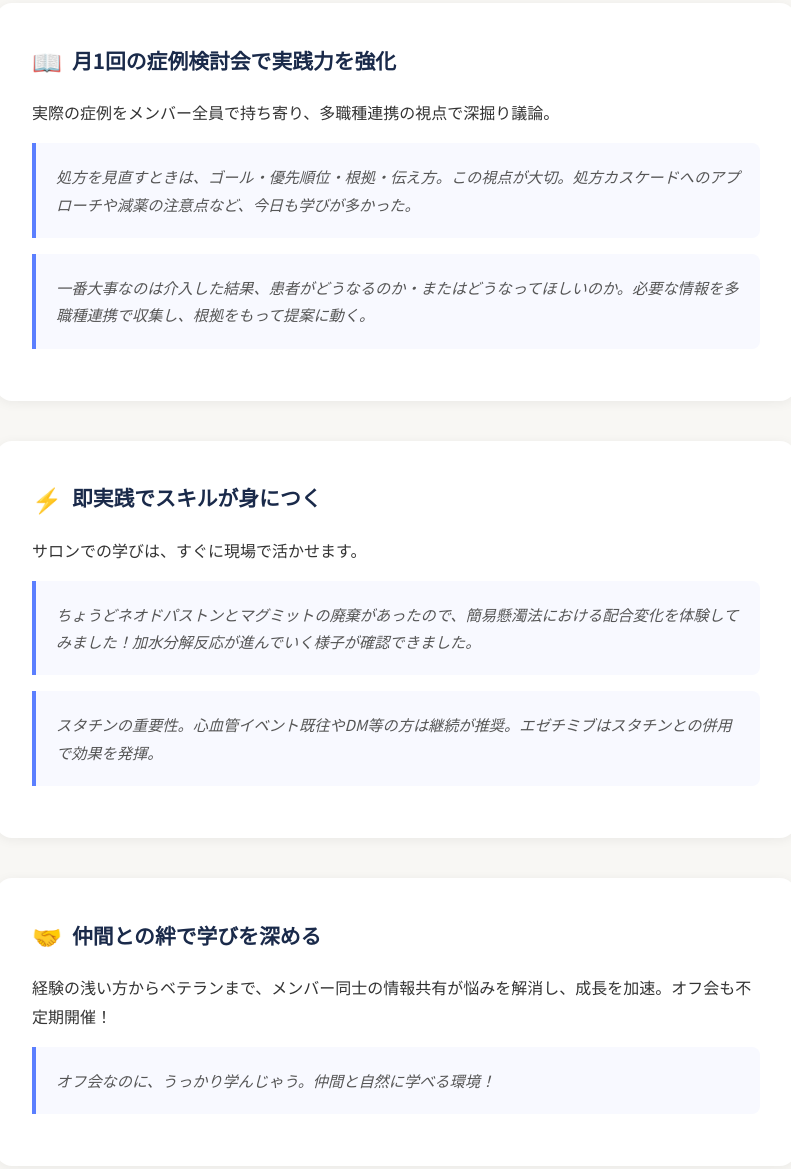
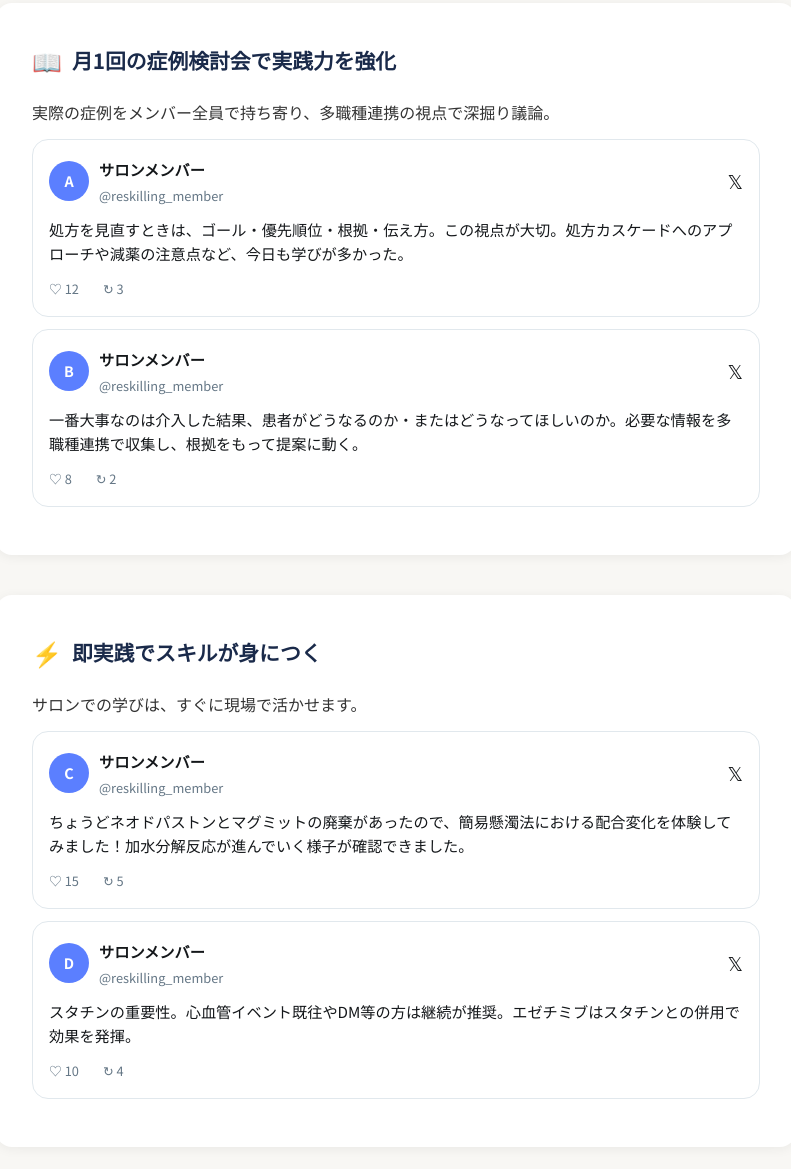
Before and after one commit to WISEinc-pharmacy/pharmacist-campus-lp, a plain HTML site: page reskilling.html in a window 1280 px wide. Shown: the part 4643-5812 px from the top of the page, without its empty margins (244-1035 px from the left). Drawn offline with Linux system fonts and the light colour scheme.

Commit message:
バーアニメーション追加・アウトプット投稿をX風カードに変更

```diff
--- a/reskilling.html
+++ b/reskilling.html
@@ -443,6 +443,8 @@
             justify-content: flex-end;
             padding-right: 10px;
             color: var(--white);
+            width: 0 !important;
+            transition: width 1.2s cubic-bezier(0.25, 0.46, 0.45, 0.94);
             font-size: 0.85rem;
             font-weight: bold;
         }
@@ -480,15 +482,69 @@
             font-size: 1.5rem;
         }
 
-        .output-section blockquote {
-            background: #f8f9ff;
-            padding: 20px;
-            border-left: 4px solid var(--accent-color);
-            border-radius: 0 8px 8px 0;
-            margin: 16px 0;
+        .x-post {
+            background: var(--white);
+            border: 1px solid #e1e8ed;
+            border-radius: 16px;
+            padding: 16px;
+            margin: 12px 0;
+            transition: box-shadow 0.2s;
+        }
+        .x-post:hover {
+            box-shadow: 0 2px 12px rgba(0,0,0,0.08);
+        }
+        .x-post-header {
+            display: flex;
+            align-items: center;
+            gap: 10px;
+            margin-bottom: 10px;
+        }
+        .x-post-avatar {
+            width: 40px;
+            height: 40px;
+            border-radius: 50%;
+            background: var(--accent-color);
+            color: var(--white);
+            display: flex;
+            align-items: center;
+            justify-content: center;
+            font-weight: bold;
+            font-size: 0.9rem;
+            flex-shrink: 0;
+        }
+        .x-post-user {
+            flex: 1;
+        }
+        .x-post-name {
+            font-weight: bold;
             font-size: 0.95rem;
-            color: #555;
-            font-style: italic;
+            color: #14171a;
+        }
+        .x-post-handle {
+            font-size: 0.8rem;
+            color: #657786;
+        }
+        .x-post-logo {
+            font-size: 1.2rem;
+            color: #14171a;
+            flex-shrink: 0;
+        }
+        .x-post-body {
+            font-size: 0.95rem;
+            color: #14171a;
+            line-height: 1.6;
+        }
+        .x-post-footer {
+            display: flex;
+            gap: 24px;
+            margin-top: 12px;
+            color: #657786;
+            font-size: 0.8rem;
+        }
+        .x-post-footer span {
+            display: flex;
+            align-items: center;
+            gap: 4px;
         }
 
         /* ===== URGENCY ===== */
@@ -1111,15 +1167,15 @@
                 <div class="output-bars">
                     <div class="output-bar">
                         <div class="output-bar-label">服薬指導</div>
-                        <div class="output-bar-track"><div class="output-bar-fill" style="width:39.5%">39.5%</div></div>
+                        <div class="output-bar-track"><div class="output-bar-fill" data-target="39.5%">39.5%</div></div>
                     </div>
                     <div class="output-bar">
                         <div class="output-bar-label">SNSでの発信</div>
-                        <div class="output-bar-track"><div class="output-bar-fill" style="width:34.9%">34.9%</div></div>
+                        <div class="output-bar-track"><div class="output-bar-fill" data-target="34.9%">34.9%</div></div>
                     </div>
                     <div class="output-bar">
                         <div class="output-bar-label">職場や仲間との共有・指導</div>
-                        <div class="output-bar-track"><div class="output-bar-fill" style="width:25.6%">25.6%</div></div>
+                        <div class="output-bar-track"><div class="output-bar-fill" data-target="25.6%">25.6%</div></div>
                     </div>
                 </div>
             </div>
@@ -1134,19 +1190,74 @@
                 <div class="output-section">
                     <h3><span class="icon">&#128214;</span> 月1回の症例検討会で実践力を強化</h3>
                     <p>実際の症例をメンバー全員で持ち寄り、多職種連携の視点で深掘り議論。</p>
-                    <blockquote>処方を見直すときは、ゴール・優先順位・根拠・伝え方。この視点が大切。処方カスケードへのアプローチや減薬の注意点など、今日も学びが多かった。</blockquote>
-                    <blockquote>一番大事なのは介入した結果、患者がどうなるのか・またはどうなってほしいのか。必要な情報を多職種連携で収集し、根拠をもって提案に動く。</blockquote>
+                    <div class="x-post">
+                        <div class="x-post-header">
+                            <div class="x-post-avatar">A</div>
+                            <div class="x-post-user">
+                                <div class="x-post-name">サロンメンバー</div>
+                                <div class="x-post-handle">@reskilling_member</div>
+                            </div>
+                            <div class="x-post-logo">&#120143;</div>
+                        </div>
+                        <div class="x-post-body">処方を見直すときは、ゴール・優先順位・根拠・伝え方。この視点が大切。処方カスケードへのアプローチや減薬の注意点など、今日も学びが多かった。</div>
+                        <div class="x-post-footer"><span>&#9825; 12</span><span>&#8635; 3</span></div>
+                    </div>
+                    <div class="x-post">
+                        <div class="x-post-header">
+                            <div class="x-post-avatar">B</div>
+                            <div class="x-post-user">
+                                <div class="x-post-name">サロンメンバー</div>
+                                <div class="x-post-handle">@reskilling_member</div>
+                            </div>
+                            <div class="x-post-logo">&#120143;</div>
+                        </div>
+                        <div class="x-post-body">一番大事なのは介入した結果、患者がどうなるのか・またはどうなってほしいのか。必要な情報を多職種連携で収集し、根拠をもって提案に動く。</div>
+                        <div class="x-post-footer"><span>&#9825; 8</span><span>&#8635; 2</span></div>
+                    </div>
                 </div>
                 <div class="output-section">
                     <h3><span class="icon">&#9889;</span> 即実践でスキルが身につく</h3>
                     <p>サロンでの学びは、すぐに現場で活かせます。</p>
-                    <blockquote>ちょうどネオドパストンとマグミットの廃棄があったので、簡易懸濁法における配合変化を体験してみました！加水分解反応が進んでいく様子が確認できました。</blockquote>
-                    <blockquote>スタチンの重要性。心血管イベント既往やDM等の方は継続が推奨。エゼチミブはスタチンとの併用で効果を発揮。</blockquote>
+                    <div class="x-post">
+                        <div class="x-post-header">
+                            <div class="x-post-avatar">C</div>
+                            <div class="x-post-user">
+                                <div class="x-post-name">サロンメンバー</div>
+                                <div class="x-post-handle">@reskilling_member</div>
+                            </div>
+                            <div class="x-post-logo">&#120143;</div>
+                        </div>
+                        <div class="x-post-body">ちょうどネオドパストンとマグミットの廃棄があったので、簡易懸濁法における配合変化を体験してみました！加水分解反応が進んでいく様子が確認できました。</div>
+                        <div class="x-post-footer"><span>&#9825; 15</span><span>&#8635; 5</span></div>
+                    </div>
+                    <div class="x-post">
+                        <div class="x-post-header">
+                            <div class="x-post-avatar">D</div>
+                            <div class="x-post-user">
+                                <div class="x-post-name">サロンメンバー</div>
+                                <div class="x-post-handle">@reskilling_member</div>
+                            </div>
+                            <div class="x-post-logo">&#120143;</div>
+                        </div>
+                        <div class="x-post-body">スタチンの重要性。心血管イベント既往やDM等の方は継続が推奨。エゼチミブはスタチンとの併用で効果を発揮。</div>
+                        <div class="x-post-footer"><span>&#9825; 10</span><span>&#8635; 4</span></div>
+                    </div>
                 </div>
                 <div class="output-section">
                     <h3><span class="icon">&#129309;</span> 仲間との絆で学びを深める</h3>
                     <p>経験の浅い方からベテランまで、メンバー同士の情報共有が悩みを解消し、成長を加速。オフ会も不定期開催！</p>
-                    <blockquote>オフ会なのに、うっかり学んじゃう。仲間と自然に学べる環境！</blockquote>
+                    <div class="x-post">
+                        <div class="x-post-header">
+                            <div class="x-post-avatar">E</div>
+                            <div class="x-post-user">
+                                <div class="x-post-name">サロンメンバー</div>
+                                <div class="x-post-handle">@reskilling_member</div>
+                            </div>
+                            <div class="x-post-logo">&#120143;</div>
+                        </div>
+                        <div class="x-post-body">オフ会なのに、うっかり学んじゃう。仲間と自然に学べる環境！</div>
+                        <div class="x-post-footer"><span>&#9825; 20</span><span>&#8635; 6</span></div>
+                    </div>
                 </div>
             </div>
         </div>
@@ -1349,6 +1460,23 @@
         }, { threshold: 0.1 });
 
         document.querySelectorAll('.fade-in').forEach(el => observer.observe(el));
+
+        // Output bar animation
+        const barObserver = new IntersectionObserver((entries) => {
+            entries.forEach(entry => {
+                if (entry.isIntersecting) {
+                    entry.target.querySelectorAll('.output-bar-fill').forEach((bar, i) => {
+                        setTimeout(() => {
+                            bar.style.setProperty('width', bar.dataset.target, 'important');
+                        }, i * 200);
+                    });
+                    barObserver.unobserve(entry.target);
+                }
+            });
+        }, { threshold: 0.3 });
+
+        const bars = document.querySelector('.output-bars');
+        if (bars) barObserver.observe(bars);
     </script>
 </body>
 </html>
```
